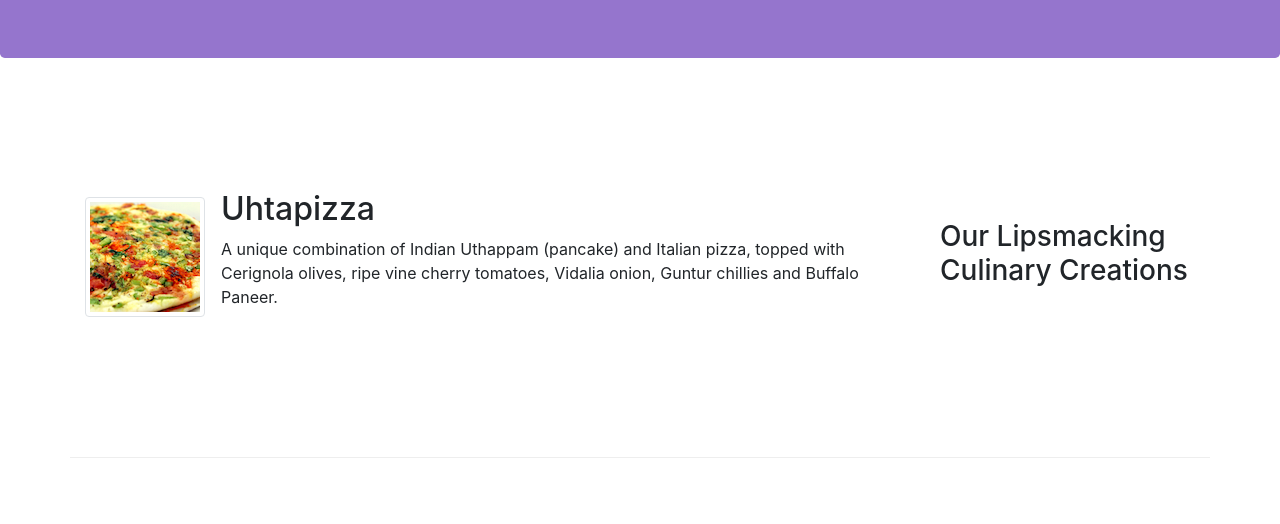
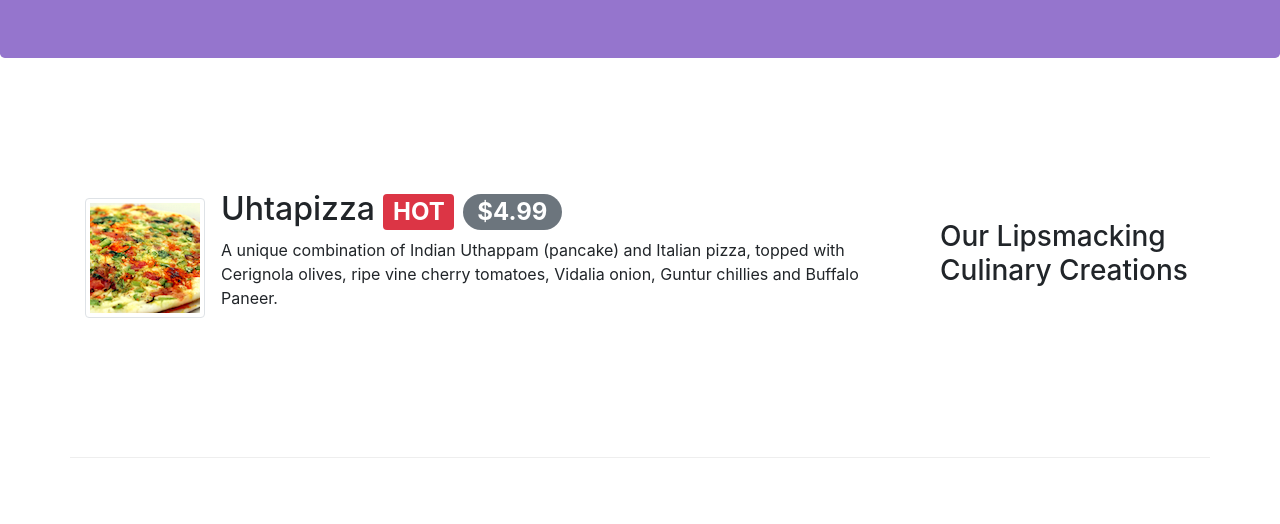
Before and after one commit to ianisbl/conFusion, a website: page index.html in a window 1280 px wide. Shown: the part 276-800 px from the top of the page. Drawn offline with nearby package versions, Linux system fonts and the light colour scheme.

Commit message:
Alerting Users

```diff
--- a/index.html
+++ b/index.html
@@ -58,7 +58,10 @@
                 <div class="media">
                     <img class="d-flex mr-3 img-thumbnail align-self-center" src="img/uthappizza.png" alt="Uthapizza">
                     <div class="media-body">
-                        <h2 class="mt-0">Uhtapizza</h2>
+                        <h2 class="mt-0">Uhtapizza
+                            <span class="badge badge-danger">HOT</span>
+                            <span class="badge badge-pill badge-secondary">$4.99</span>
+                        </h2>
                         <p class="d-none d-sm-block">A unique combination of Indian Uthappam (pancake) and Italian pizza, topped with Cerignola olives, ripe vine cherry tomatoes, Vidalia onion, Guntur chillies and Buffalo Paneer.</p>
                     </div>
                 </div>
```
